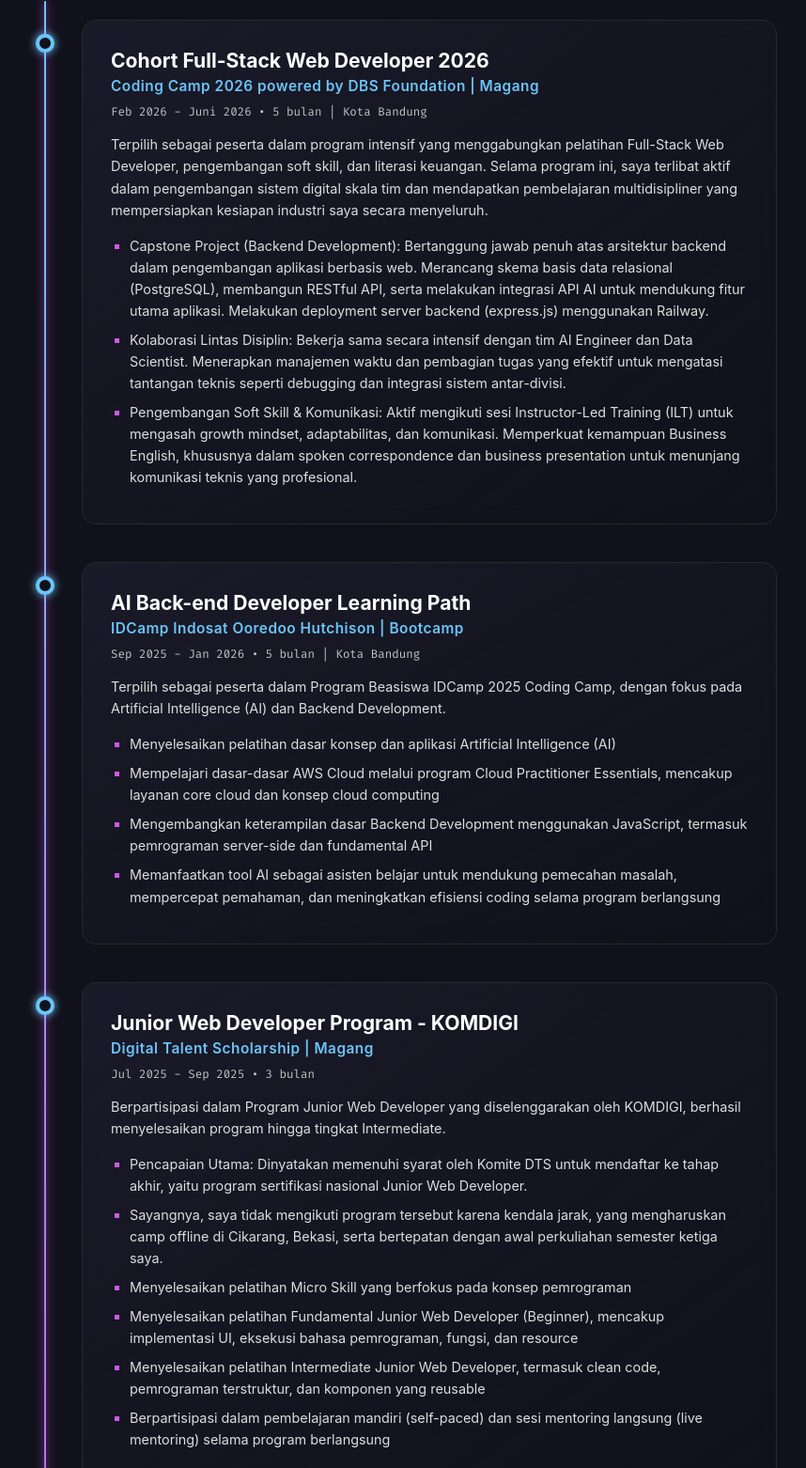
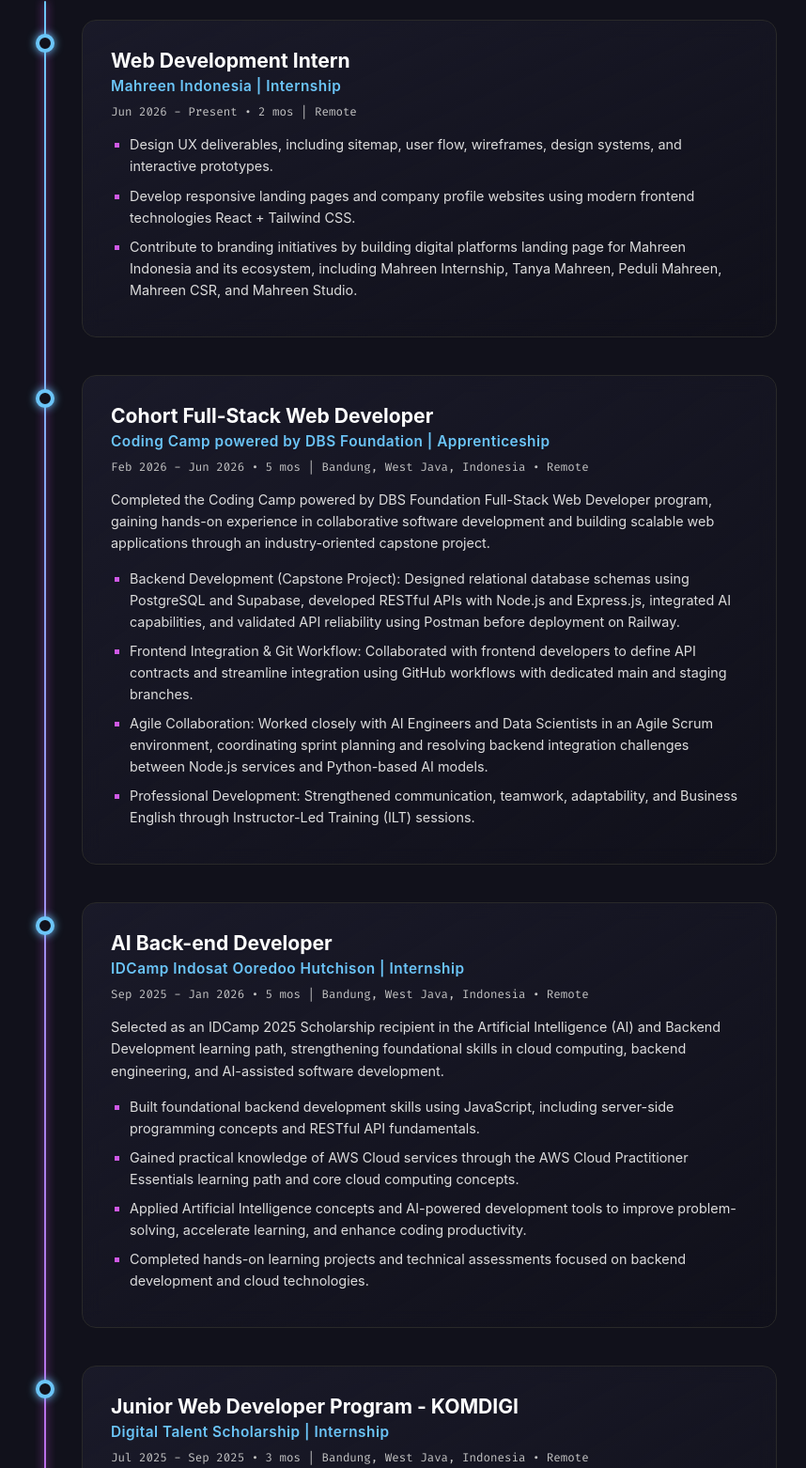
Before and after one commit to Adityabeckham/Portofolio-WEB, a plain HTML site: page src/index.html in a window 1280 px wide. Shown: the part 2608-4170 px from the top of the page at 94% size, without its empty margins (213-1071 px from the left). Drawn offline with nearby package versions, Linux system fonts and the light colour scheme; a web font is replaced by a local one.

Commit message:
feat: update experience section with recent professional roles

```diff
--- a/src/index.html
+++ b/src/index.html
@@ -371,104 +371,71 @@
           <p class="sectionHeadingP"></p>
         </div>
         <div class="timeline">
+          <!-- Item 1: Web Development Intern -->
           <div class="timeline-item" data-aos="fade-up">
             <div class="timeline-dot"></div>
             <div class="timeline-content">
-              <h3 class="timeline-title">Cohort Full-Stack Web Developer 2026</h3>
-              <h4 class="timeline-company">Coding Camp 2026 powered by DBS Foundation | Magang</h4>
-              <p class="timeline-date">Feb 2026 - Juni 2026 • 5 bulan | Kota Bandung</p>
-              <p class="timeline-desc">
-                Terpilih sebagai peserta dalam program intensif yang menggabungkan pelatihan Full-Stack Web Developer,
-                pengembangan soft skill, dan literasi keuangan. Selama program ini, saya terlibat aktif dalam
-                pengembangan sistem digital skala tim dan mendapatkan pembelajaran multidisipliner yang mempersiapkan
-                kesiapan industri saya secara menyeluruh.
-              </p>
+              <h3 class="timeline-title">Web Development Intern</h3>
+              <h4 class="timeline-company">Mahreen Indonesia | Internship</h4>
+              <p class="timeline-date">Jun 2026 - Present • 2 mos | Remote</p>
               <ul class="timeline-list">
-                <li>Capstone Project (Backend Development): Bertanggung jawab penuh atas arsitektur backend dalam
-                  pengembangan aplikasi berbasis web. Merancang skema basis data relasional (PostgreSQL), membangun
-                  RESTful API, serta melakukan integrasi API AI untuk mendukung fitur utama aplikasi.
-                  Melakukan deployment server backend (express.js) menggunakan Railway.
-                </li>
-                <li>Kolaborasi Lintas Disiplin: Bekerja sama secara intensif dengan tim AI Engineer dan Data Scientist.
-                  Menerapkan manajemen waktu dan pembagian tugas yang efektif untuk mengatasi tantangan teknis seperti
-                  debugging dan integrasi sistem antar-divisi.</li>
-                <li>Pengembangan Soft Skill & Komunikasi: Aktif mengikuti sesi Instructor-Led Training (ILT) untuk
-                  mengasah growth mindset, adaptabilitas, dan komunikasi. Memperkuat kemampuan Business English,
-                  khususnya dalam spoken correspondence dan business presentation untuk menunjang komunikasi teknis yang
-                  profesional.</li>
+                <li>Design UX deliverables, including sitemap, user flow, wireframes, design systems, and interactive prototypes.</li>
+                <li>Develop responsive landing pages and company profile websites using modern frontend technologies React + Tailwind CSS.</li>
+                <li>Contribute to branding initiatives by building digital platforms landing page for Mahreen Indonesia and its ecosystem, including Mahreen Internship, Tanya Mahreen, Peduli Mahreen, Mahreen CSR, and Mahreen Studio.</li>
               </ul>
             </div>
           </div>
-          <!-- Item 2 -->
+          <!-- Item 2: Cohort Full-Stack Web Developer -->
           <div class="timeline-item" data-aos="fade-up">
             <div class="timeline-dot"></div>
             <div class="timeline-content">
-              <h3 class="timeline-title">AI Back-end Developer Learning Path</h3>
-              <h4 class="timeline-company">IDCamp Indosat Ooredoo Hutchison | Bootcamp</h4>
-              <p class="timeline-date">Sep 2025 - Jan 2026 • 5 bulan | Kota Bandung</p>
+              <h3 class="timeline-title">Cohort Full-Stack Web Developer</h3>
+              <h4 class="timeline-company">Coding Camp powered by DBS Foundation | Apprenticeship</h4>
+              <p class="timeline-date">Feb 2026 - Jun 2026 • 5 mos | Bandung, West Java, Indonesia • Remote</p>
               <p class="timeline-desc">
-                Terpilih sebagai peserta dalam Program Beasiswa IDCamp 2025 Coding Camp, dengan fokus pada Artificial
-                Intelligence (AI) dan Backend Development.
+                Completed the Coding Camp powered by DBS Foundation Full-Stack Web Developer program, gaining hands-on experience in collaborative software development and building scalable web applications through an industry-oriented capstone project.
               </p>
               <ul class="timeline-list">
-                <li>Menyelesaikan pelatihan dasar konsep dan aplikasi Artificial Intelligence (AI)</li>
-                <li>Mempelajari dasar-dasar AWS Cloud melalui program Cloud Practitioner Essentials, mencakup layanan
-                  core
-                  cloud dan konsep cloud computing</li>
-                <li>Mengembangkan keterampilan dasar Backend Development menggunakan JavaScript, termasuk pemrograman
-                  server-side dan fundamental API</li>
-                <li>Memanfaatkan tool AI sebagai asisten belajar untuk mendukung pemecahan masalah, mempercepat
-                  pemahaman, dan
-                  meningkatkan efisiensi coding selama program berlangsung</li>
+                <li>Backend Development (Capstone Project): Designed relational database schemas using PostgreSQL and Supabase, developed RESTful APIs with Node.js and Express.js, integrated AI capabilities, and validated API reliability using Postman before deployment on Railway.</li>
+                <li>Frontend Integration & Git Workflow: Collaborated with frontend developers to define API contracts and streamline integration using GitHub workflows with dedicated main and staging branches.</li>
+                <li>Agile Collaboration: Worked closely with AI Engineers and Data Scientists in an Agile Scrum environment, coordinating sprint planning and resolving backend integration challenges between Node.js services and Python-based AI models.</li>
+                <li>Professional Development: Strengthened communication, teamwork, adaptability, and Business English through Instructor-Led Training (ILT) sessions.</li>
               </ul>
             </div>
           </div>
-          <!-- Item 2 -->
+          <!-- Item 3: AI Back-end Developer -->
+          <div class="timeline-item" data-aos="fade-up">
+            <div class="timeline-dot"></div>
+            <div class="timeline-content">
+              <h3 class="timeline-title">AI Back-end Developer</h3>
+              <h4 class="timeline-company">IDCamp Indosat Ooredoo Hutchison | Internship</h4>
+              <p class="timeline-date">Sep 2025 - Jan 2026 • 5 mos | Bandung, West Java, Indonesia • Remote</p>
+              <p class="timeline-desc">
+                Selected as an IDCamp 2025 Scholarship recipient in the Artificial Intelligence (AI) and Backend Development learning path, strengthening foundational skills in cloud computing, backend engineering, and AI-assisted software development.
+              </p>
+              <ul class="timeline-list">
+                <li>Built foundational backend development skills using JavaScript, including server-side programming concepts and RESTful API fundamentals.</li>
+                <li>Gained practical knowledge of AWS Cloud services through the AWS Cloud Practitioner Essentials learning path and core cloud computing concepts.</li>
+                <li>Applied Artificial Intelligence concepts and AI-powered development tools to improve problem-solving, accelerate learning, and enhance coding productivity.</li>
+                <li>Completed hands-on learning projects and technical assessments focused on backend development and cloud technologies.</li>
+              </ul>
+            </div>
+          </div>
+          <!-- Item 4: Junior Web Developer Program - KOMDIGI -->
           <div class="timeline-item" data-aos="fade-up">
             <div class="timeline-dot"></div>
             <div class="timeline-content">
               <h3 class="timeline-title">Junior Web Developer Program - KOMDIGI</h3>
-              <h4 class="timeline-company">Digital Talent Scholarship | Magang</h4>
-              <p class="timeline-date">Jul 2025 - Sep 2025 • 3 bulan</p>
+              <h4 class="timeline-company">Digital Talent Scholarship | Internship</h4>
+              <p class="timeline-date">Jul 2025 - Sep 2025 • 3 mos | Bandung, West Java, Indonesia • Remote</p>
               <p class="timeline-desc">
-                Berpartisipasi dalam Program Junior Web Developer yang diselenggarakan oleh KOMDIGI, berhasil
-                menyelesaikan
-                program hingga tingkat Intermediate.
+                Participated in the Junior Web Developer Program organized by KOMDIGI, successfully completing the curriculum through the Intermediate level while strengthening practical web development skills.
               </p>
               <ul class="timeline-list">
-                <li>Pencapaian Utama: Dinyatakan memenuhi syarat oleh Komite DTS untuk mendaftar ke tahap akhir, yaitu
-                  program
-                  sertifikasi nasional Junior Web Developer.</li>
-                <li>Sayangnya, saya tidak mengikuti program tersebut karena kendala jarak, yang mengharuskan camp
-                  offline di
-                  Cikarang, Bekasi, serta bertepatan dengan awal perkuliahan semester ketiga saya.</li>
-                <li>Menyelesaikan pelatihan Micro Skill yang berfokus pada konsep pemrograman</li>
-                <li>Menyelesaikan pelatihan Fundamental Junior Web Developer (Beginner), mencakup implementasi UI,
-                  eksekusi
-                  bahasa pemrograman, fungsi, dan resource</li>
-                <li>Menyelesaikan pelatihan Intermediate Junior Web Developer, termasuk clean code, pemrograman
-                  terstruktur,
-                  dan komponen yang reusable</li>
-                <li>Berpartisipasi dalam pembelajaran mandiri (self-paced) dan sesi mentoring langsung (live mentoring)
-                  selama program berlangsung</li>
-              </ul>
-            </div>
-          </div>
-          <!-- Item 3 -->
-          <div class="timeline-item" data-aos="fade-up">
-            <div class="timeline-dot"></div>
-            <div class="timeline-content">
-              <h3 class="timeline-title">Media and Communication Staff</h3>
-              <h4 class="timeline-company">UKM Futsal Universitas Teknologi Bandung</h4>
-              <p class="timeline-date">Feb 2024 - Feb 2025 • 1 tahun | Kota Bandung</p>
-              <ul class="timeline-list">
-                <li>Mengelola dan memelihara akun media sosial Instagram UKM Futsal, termasuk perencanaan konten,
-                  jadwal posting, dan interaksi dengan audiens.</li>
-                <li>Mendesain poster dan konten visual untuk hari libur nasional, acara penting, dan kegiatan
-                  organisasi.</li>
-                <li>Mengembangkan konsep kreatif dan caption yang sejalan dengan branding dan identitas organisasi.</li>
-                <li>Berkolaborasi dengan divisi lain untuk mempromosikan acara, pertandingan, dan pengumuman organisasi.
-                </li>
+                <li>Built responsive web interfaces using HTML, CSS, and JavaScript following modern web development practices.</li>
+                <li>Applied clean coding principles, structured programming concepts, and reusable components to improve code maintainability.</li>
+                <li>Implemented user interface features and strengthened understanding of client-side web application architecture.</li>
+                <li>Completed hands-on coding exercises and mentoring sessions to enhance problem-solving and software development best practices.</li>
               </ul>
             </div>
           </div>
```
